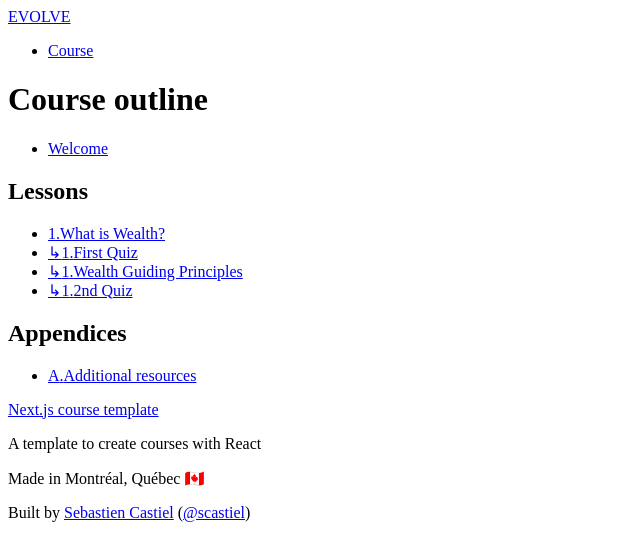
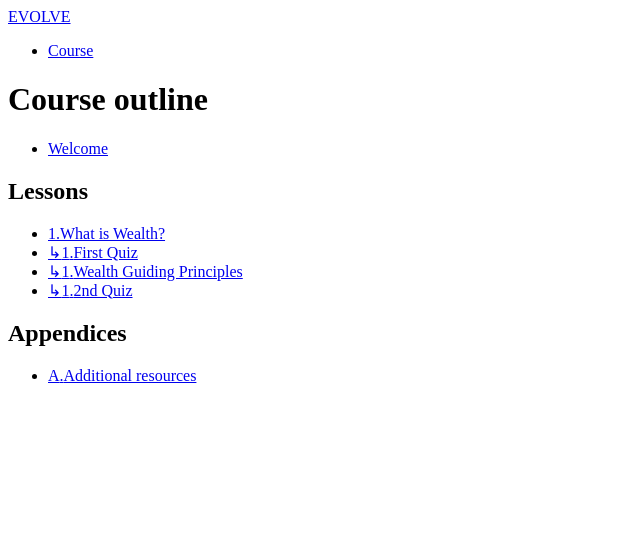
Before and after one commit to Web3athon-EVOLVE/courses, a Next.js app: page /course in a window 1280 px wide. Shown: the top 560 px of the page, without its empty margins (0-640 px from the left). Built offline with nearby package versions, Linux system fonts and the light colour scheme; what @tailwindcss/typography would draw is missing.

Commit message:
more changes

```diff
--- a/components/footer.js
+++ b/components/footer.js
@@ -2,35 +2,35 @@ import Link from 'next/link'
 
 export const Footer = () => {
   return (
-    <footer className="mt-16 lg:mt-64 bg-pink-900 text-pink-200 md:p-16 sm:p-8 p-4 leading-7">
-      <p className="text-2xl mb-4">
-        <Link href="/">
-          <a className="text-white">Next.js course template</a>
-        </Link>
-      </p>
-      <p>A template to create courses with React</p>
-      <p>Made in Montréal, Québec 🇨🇦</p>
-      <p>
-        Built by{' '}
-        <a
-          className="text-white"
-          href="https://scastiel.dev"
-          target="_blank"
-          rel="noopener noreferrer"
-        >
-          Sebastien Castiel
-        </a>{' '}
-        (
-        <a
-          className="text-white"
-          href="https://twitter.com/scastiel"
-          target="_blank"
-          rel="noopener noreferrer"
-        >
-          @scastiel
-        </a>
-        )
-      </p>
+    <footer className="mt-16 lg:mt-64 bg-purple-900 text-purple-200 md:p-16 sm:p-8 p-4 leading-7">
+      {/*<p className="text-2xl mb-4">*/}
+      {/*  <Link href="/">*/}
+      {/*    <a className="text-white">Next.js course template</a>*/}
+      {/*  </Link>*/}
+      {/*</p>*/}
+      {/*<p>A template to create courses with React</p>*/}
+      {/*<p>Made in Montréal, Québec 🇨🇦</p>*/}
+      {/*<p>*/}
+      {/*  Built by{' '}*/}
+      {/*  <a*/}
+      {/*    className="text-white"*/}
+      {/*    href="https://scastiel.dev"*/}
+      {/*    target="_blank"*/}
+      {/*    rel="noopener noreferrer"*/}
+      {/*  >*/}
+      {/*    Sebastien Castiel*/}
+      {/*  </a>{' '}*/}
+      {/*  (*/}
+      {/*  <a*/}
+      {/*    className="text-white"*/}
+      {/*    href="https://twitter.com/scastiel"*/}
+      {/*    target="_blank"*/}
+      {/*    rel="noopener noreferrer"*/}
+      {/*  >*/}
+      {/*    @scastiel*/}
+      {/*  </a>*/}
+      {/*  )*/}
+      {/*</p>*/}
     </footer>
   )
 }
--- a/components/lesson.js
+++ b/components/lesson.js
@@ -37,7 +37,7 @@ export const Lesson = ({ lesson }) => {
   }
 
   return (
-    <article className="prose prose-pink max-w-none">
+    <article className="prose prose-purple max-w-none">
       <h1>
         {header}
         {title}
```
